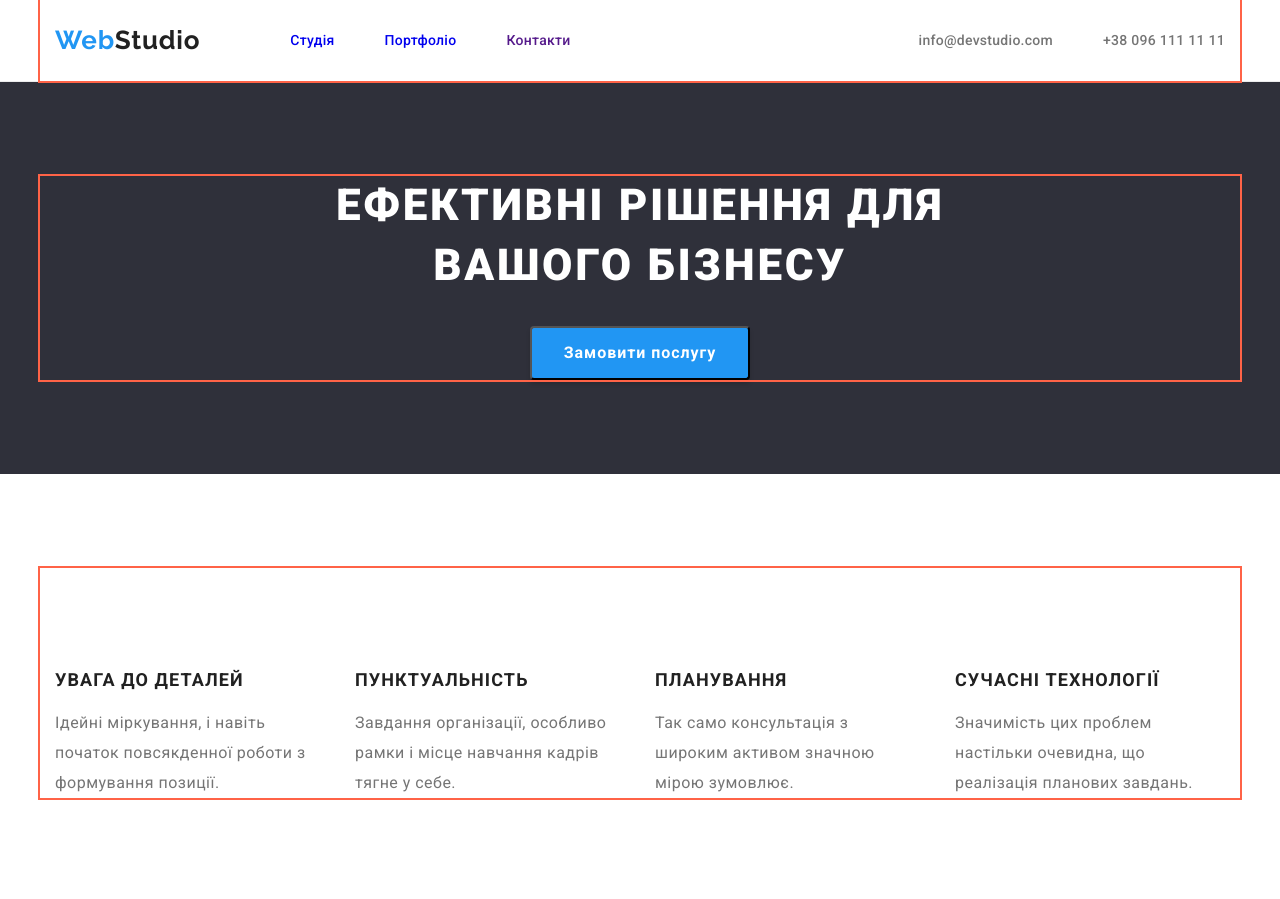
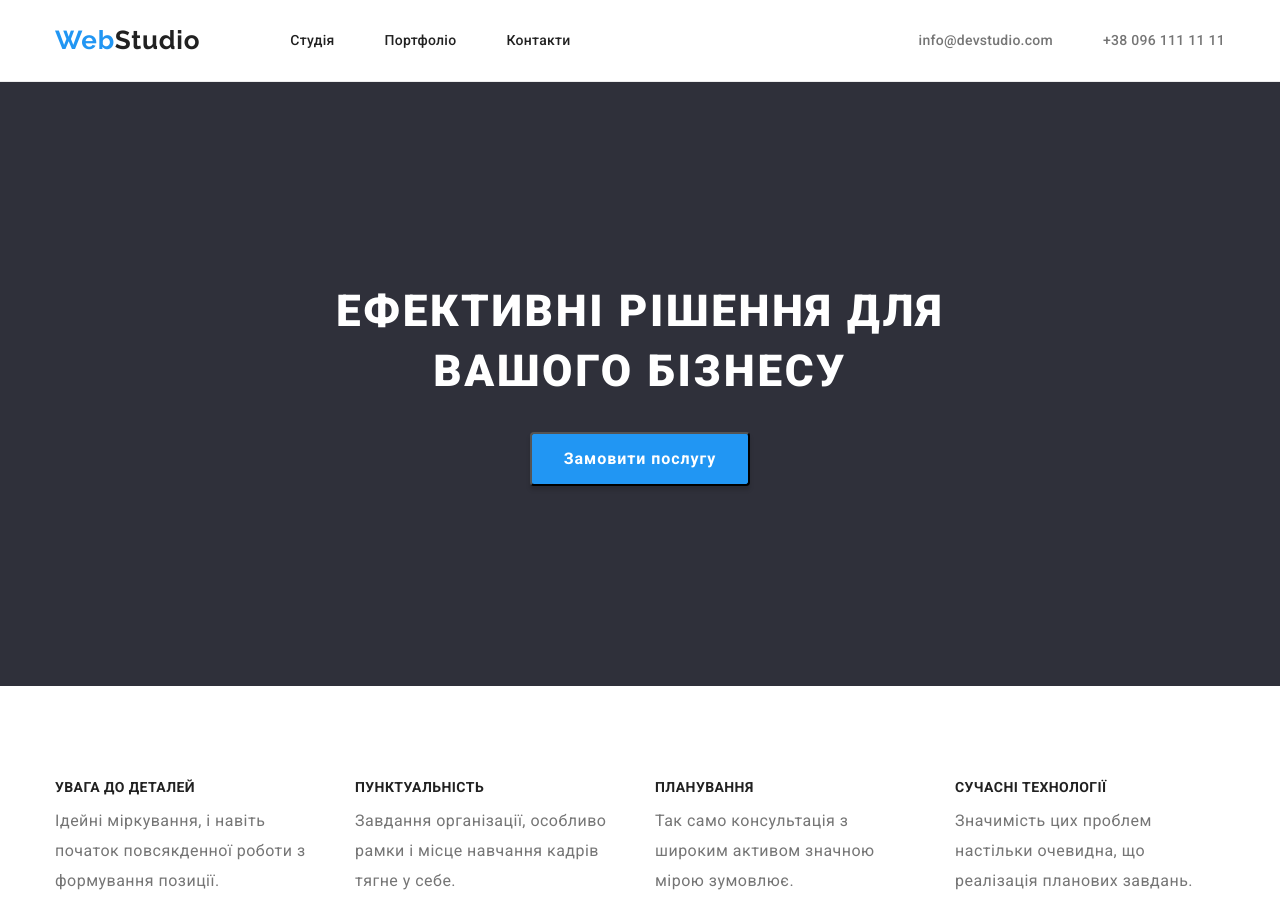
Before and after one commit to AndriiKostenko84/goit-markup-hw-03, a plain HTML site: page index.html in a window 1280 px wide. Shown: the top 899 px of the page. Drawn offline with nearby package versions, Linux system fonts and the light colour scheme.

Commit message:
вносить виправлення

```diff
--- a/css/styles.css
+++ b/css/styles.css
@@ -33,11 +33,11 @@ ul {
   padding-left: 15px;
   margin-left: auto;
   margin-right: auto;
-  outline: 2px solid tomato;
+  /* outline: 2px solid tomato; */
 }
 .section {
   padding-top: 94px;
-  padding-bottom: 94px;
+
 }
 .img {
   display: block;
@@ -55,8 +55,9 @@ ul {
 }
 
 .logo {
-  margin-top: 25px;
-  margin-bottom: 25px;
+  padding-right: 90px;
+  padding-top: 25px;
+  padding-bottom: 25px;
   font-family: "Raleway";
   font-weight: 700;
   font-size: 26px;
@@ -68,15 +69,20 @@ ul {
 }
 
 .logo-header {
-  margin-right: 90px;
+
   color: var(--main-title-color);
 }
 
-.header-nav {
+.header-list{
   display: flex;
   align-items: center;
   gap: 50px;
+}
 
+.header-link {
+  display: block;
+  padding-top: 32px;
+  padding-bottom: 32px;
 
   font-weight: 500;
   font-size: 14px;
@@ -86,11 +92,10 @@ ul {
   color: var(--main-title-color);
 }
 
-.header-nav .link:hover,
-.header-nav .link:focus {
+.header-nav .header-link:hover,
+.header-nav .header-link:focus {
   color: var(--accent-color);
-  padding-top: 32px;
-  padding-bottom: 32px;
+
 }
 
 .flex-contacts-header {
@@ -98,8 +103,6 @@ ul {
   margin-left: auto;
   gap: 50px;
 }
-
-
 
 
 .contacts .contacts-item {
@@ -119,6 +122,8 @@ ul {
 /* -------Hero------- */
 .hero {
   background-color: #2f303a;
+  padding-top: 200px;
+  padding-bottom: 200px;
 }
 .hero-title {
   width: 696px;
@@ -163,10 +168,7 @@ ul {
 /* -------Hero------- */
 
 /* -----Features------ */
-.features {
-  display: flex;
-  gap: 30px;
-}
+
 .visually-hidden {
   position: absolute;
   white-space: nowrap;
@@ -180,20 +182,23 @@ ul {
   margin: -1px;
 }
 
+.features {
+  display: flex;
+  gap: 30px;
+}
+
 .feature-title {
   width: 270px;
-  margin-top: 94px;
   margin-bottom: 10px;
-  font-family: "Roboto";
   font-style: normal;
-  font-size: 18px;
-  line-height: 2;
-  letter-spacing: 0.06em;
+  font-size: 14px;
+  line-height: 1.14;
+  letter-spacing: 0.03em;
+  text-transform: uppercase;
   color: var(--main-title-color);
 }
 
 .feature-text {
-  font-family: "Roboto";
   font-style: normal;
   font-size: 16px;
   line-height: 1.88;
@@ -229,6 +234,7 @@ ul {
 
 }
 .heading-name {
+
   margin-bottom: 10px;
   font-weight: 500;
   font-size: 16px;
@@ -240,6 +246,7 @@ ul {
 }
 
 .job-heading {
+  padding-bottom: 94px;
   font-size: 16px;
   line-height: 1.18;
   text-align: center;
@@ -258,11 +265,12 @@ ul {
 /* ----footer---- */
 .footer {
   background-color: #2f303a;
+  padding-top: 60px;
+  padding-bottom: 60px;
 }
 .footer-logo {
   display: inline-block;
-  margin-top: 60px;
-  margin-bottom: 20px;
+    margin-bottom: 20px;
   font-family: "Raleway";
   font-weight: 700;
   font-size: 26px;
@@ -292,10 +300,7 @@ ul {
   letter-spacing: 0.03em;
   color: rgba(255, 255, 255, 0.6);
 }
-.address-footer {
-    display: inline-block;
-    margin-bottom: 60px;
-}
+
 
 .address-list:hover,
 .address-list:focus {
@@ -312,7 +317,6 @@ ul {
   display: flex;
   justify-content: center;
   gap: 8px;
-  margin-top: 94px;
   margin-bottom: 50px;
 }
 .button-projects {
@@ -340,8 +344,8 @@ ul {
   gap: var(--indent);
 }
 .filter-projects {
-  padding-top: 20px;
-  padding-bottom: 20px;
+  padding: 20px 24px;
+
   border: 1px solid #EEEEEE;
   border-top: none;
 
--- a/index.html
+++ b/index.html
@@ -30,11 +30,11 @@
         <a href="./index.html" class="logo"
           >Web<span class="logo-header">Studio</span></a
         >
-        <nav>
-          <ul class="header-nav list">
-            <li><a class="link" href="./index.html">Студія</a></li>
-            <li><a class="link" href="./portfolio.html">Портфоліо</a></li>
-            <li><a class="link" href="">Контакти</a></li>
+        <nav class="header-nav">
+          <ul class="header-list list">
+            <li><a class="header-link link" href="./index.html">Студія</a></li>
+            <li><a class="header-link link" href="./portfolio.html">Портфоліо</a></li>
+            <li><a class="header-link link" href="">Контакти</a></li>
           </ul>
         </nav>
         <ul class="contacts list flex-contacts-header">
@@ -53,7 +53,7 @@
     </header>
     <!-- Головна -->
     <main>
-      <!-- Замовити послугу -->
+      <!-- Hero -->
       <section class="section hero">
         <div class="container">
           <h1 class="hero-title">Ефективні рішення для вашого бізнесу</h1>
@@ -192,7 +192,6 @@
           >Web<span class="logo-footer">Studio</span></a
         >
         <address>
-          <div class="address-footer">
             <p class="address">м. Київ, пр-т Лесі Українки, 26</p>
             <p>
               <a href="mailto:info@devstudio.com" class="address-list link"
@@ -204,7 +203,6 @@
                 >+38 096 111 11 11</a
               >
             </p>
-          </div>
         </address>
       </div>
     </footer>
```
Also changed, not shown: portfolio.html (+5 -5 lines).
